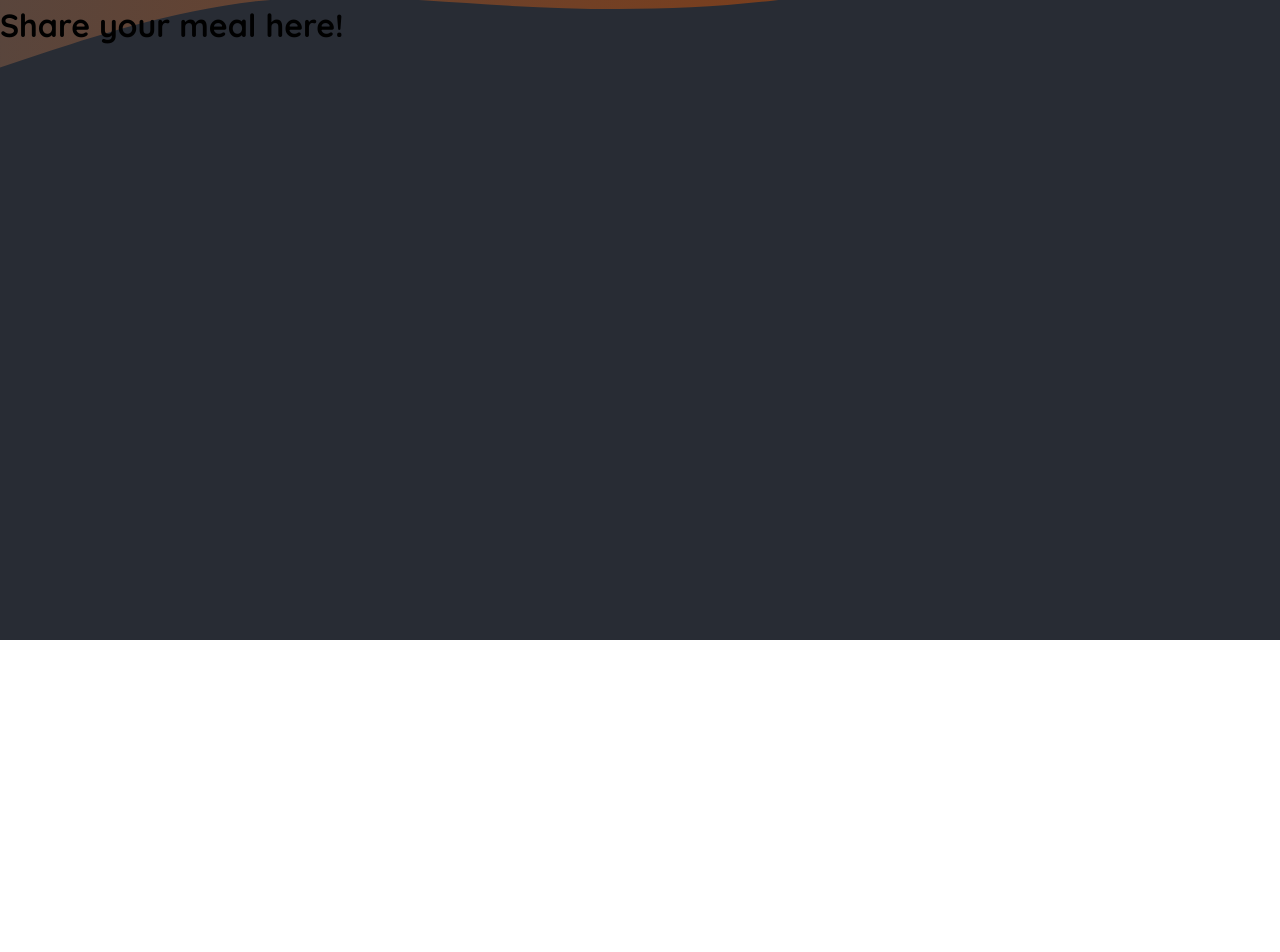
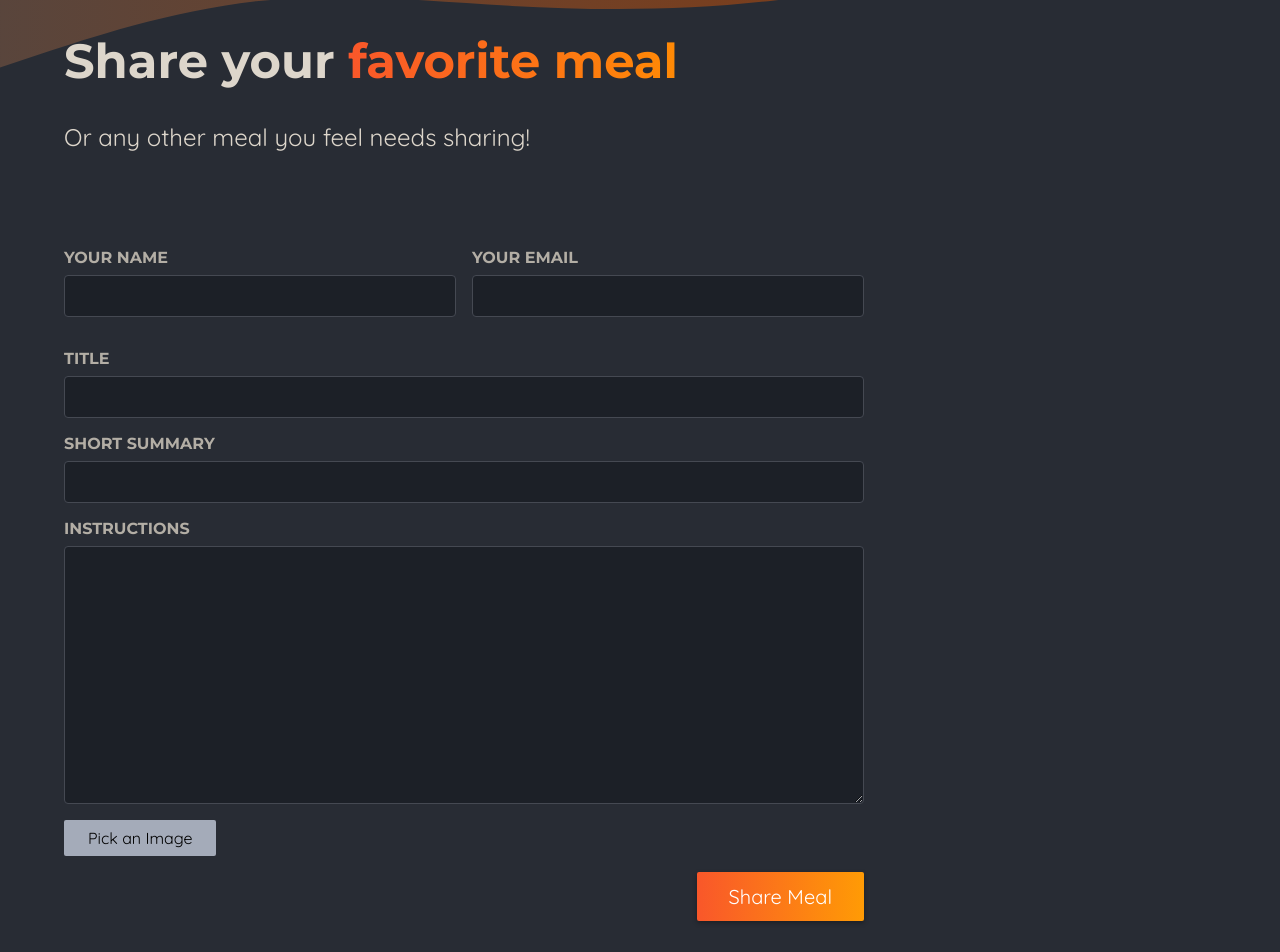
Before and after one commit to Super-robbin/foodies_app_AWS, a Next.js app: page /meals/share in a window 1280 px wide. Shown: the part 160-1112 px from the top of the page. Before the commit the page ends 800 px from the top, so only its background shows below. Built offline with nearby package versions, Linux system fonts and the light colour scheme.

Commit message:
Image picker in progress

```diff
--- a/app/meals/share/page.js
+++ b/app/meals/share/page.js
@@ -1,5 +1,51 @@
+import ImagePicker from "@/components/meals/image-picker";
+import classes from "./page.module.css";
+
 const ShareMealPage = () => {
-  return <h1>Share your meal here!</h1>;
+  return (
+    <>
+      <header className={classes.header}>
+        <h1>
+          Share your <span className={classes.highlight}>favorite meal</span>
+        </h1>
+        <p>Or any other meal you feel needs sharing!</p>
+      </header>
+      <main className={classes.main}>
+        <form className={classes.form}>
+          <div className={classes.row}>
+            <p>
+              <label htmlFor="name">Your name</label>
+              <input type="text" id="name" name="name" required />
+            </p>
+            <p>
+              <label htmlFor="email">Your email</label>
+              <input type="email" id="email" name="email" required />
+            </p>
+          </div>
+          <p>
+            <label htmlFor="title">Title</label>
+            <input type="text" id="title" name="title" required />
+          </p>
+          <p>
+            <label htmlFor="summary">Short Summary</label>
+            <input type="text" id="summary" name="summary" required />
+          </p>
+          <p>
+            <label htmlFor="instructions">Instructions</label>
+            <textarea
+              id="instructions"
+              name="instructions"
+              rows="10"
+              required
+            ></textarea>
+          </p>
+          <ImagePicker />
+          <p className={classes.actions}>
+            <button type="submit">Share Meal</button>
+          </p>
+        </form>
+      </main>
+    </>
+  );
 };
-
 export default ShareMealPage;
--- /dev/null
+++ b/app/meals/share/page.module.css
@@ -0,0 +1,98 @@
+.header {
+    gap: 3rem;
+    margin: 3rem auto 5rem auto;
+    width: 90%;
+    max-width: 75rem;
+    color: #ddd6cb;
+    font-size: 1.5rem;
+  }
+
+  .header h1 {
+    font-family: 'Montserrat', sans-serif;
+  }
+
+  .highlight {
+    background: linear-gradient(90deg, #f9572a, #ff8a05);
+    background-clip: text;
+    -webkit-background-clip: text;
+    -webkit-text-fill-color: transparent;
+  }
+
+  .main {
+    width: 90%;
+    max-width: 75rem;
+    margin: 3rem auto;
+    color: white;
+  }
+
+  .form {
+    max-width: 50rem;
+  }
+
+  .form label {
+    display: block;
+    margin-bottom: 0.5rem;
+    font-size: 1rem;
+    font-family: 'Montserrat', sans-serif;
+    text-transform: uppercase;
+    color: #b3aea5;
+    font-weight: bold;
+  }
+
+  .form input,
+  .form textarea {
+    display: block;
+    width: 100%;
+    padding: 0.5rem 1rem;
+    border-radius: 4px;
+    border: 1px solid #454952;
+    background: #1c2027;
+    font-size: 1.25rem;
+    font-family: 'Montserrat', sans-serif;
+    color: #ddd6cb;
+  }
+
+  .form input:focus,
+  .form textarea:focus {
+    outline-color: #f99f2a;
+    background-color: #1f252d;
+  }
+
+  .row {
+    display: flex;
+    gap: 1rem;
+  }
+
+  .row p {
+    width: 100%;
+  }
+
+  .actions {
+    text-align: right;
+  }
+
+  .actions button {
+    border: 0;
+    padding: 0.75rem 2rem;
+    background: linear-gradient(90deg, #f9572a, #ff9b05);
+    border: none;
+    color: #ffffff;
+    border-radius: 2px;
+    cursor: pointer;
+    font: inherit;
+    font-size: 1.25rem;
+    box-shadow: 0 2px 5px rgba(0, 0, 0, 0.3);
+  }
+
+  .actions button:hover,
+  .actions button:focus {
+    background: linear-gradient(90deg, #fd4715, #f9b241);
+  }
+
+  .actions button:disabled,
+  .actions button:hover:disabled,
+  .actions button:focus:disabled {
+    background: #ccc;
+    color: #979797;
+    cursor: not-allowed;
+  }
--- /dev/null
+++ b/components/meals/image-picker.js
@@ -0,0 +1,36 @@
+"use client";
+import { useRef } from "react";
+import classes from "./image-picker.module.css";
+
+const ImagePicker = ({ label, name }) => {
+  const imageInput = useRef();
+
+  const handlePickClick = () => {
+    imageInput.current.click();
+  };
+
+  return (
+    <div className={classes.picker}>
+      <label htmlFor={name}>{label}</label>
+      <div className={classes.controls}>
+        <input
+          ref={imageInput}
+          className={classes.input}
+          type="file"
+          id={name}
+          accept="image/png, image/jpeg"
+          name={name}
+        />
+        <button
+          className={classes.button}
+          type="button"
+          onClick={handlePickClick}
+        >
+          Pick an Image
+        </button>
+      </div>
+    </div>
+  );
+};
+
+export default ImagePicker;
--- /dev/null
+++ b/components/meals/image-picker.module.css
@@ -0,0 +1,45 @@
+.controls {
+    display: flex;
+    align-items: flex-start;
+    gap: 1.5rem;
+    margin-bottom: 1rem;
+  }
+
+  .picker .input {
+    display: none;
+  }
+
+  .picker .button {
+    border: 0;
+    padding: 0.5rem 1.5rem;
+    background: #a4abb9;
+    border-radius: 2px;
+    cursor: pointer;
+    font: inherit;
+  }
+
+  .picker .button:hover,
+  .picker .button:focus {
+    background: #b3b9c6;
+  }
+
+  .preview {
+    width: 10rem;
+    height: 10rem;
+    border: 2px solid #a4abb9;
+    display: flex;
+    justify-content: center;
+    align-items: center;
+    text-align: center;
+    color: #a4abb9;
+    position: relative;
+  }
+
+  .preview p {
+    margin: 0;
+    padding: 1rem;
+  }
+
+  .preview img {
+    object-fit: cover;
+  }
```
Also changed, not shown: app/meals/[mealSlug]/page.js (+9 -0 lines), app/meals/not-found.js (added, +10 -0 lines).
